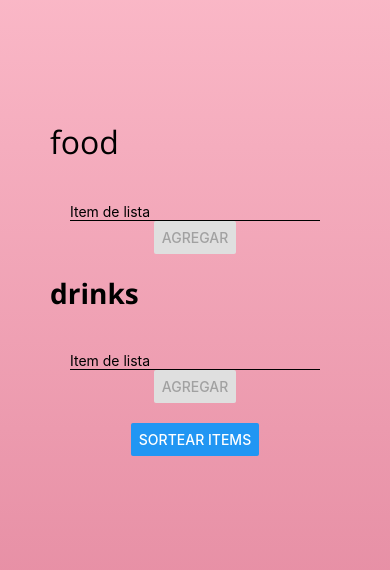
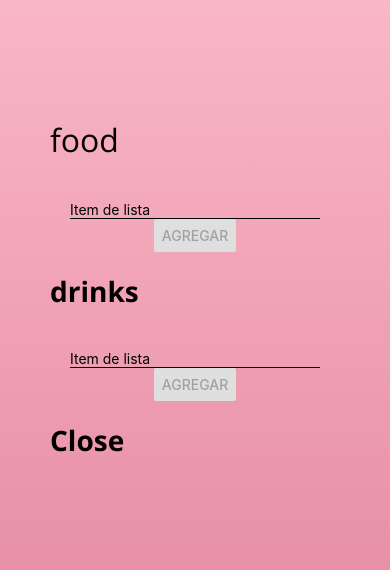
Before and after one commit to MauroSVargas/Curso-app-dev, a React Native app: screen / in a window 390 px wide. Shown: the part 134-704 px from the top of the page. Built offline with nearby package versions, Linux system fonts and the light colour scheme.

Commit message:
re entrega tp 3

```diff
--- a/App.js
+++ b/App.js
@@ -7,7 +7,7 @@ SplashScreen.preventAutoHideAsync();
 
 import ColorsAndSize from './src/components/constantes/ColorsAndSize';
 import ChooseItem from './src/components/ChooseItem';
-/*import ListaSorteada from './src/components/ListaSorteada';*/
+import ListaSorteada from './src/components/ListaSorteada';
 
 export default function App() {
   const [fontsLoaded] = useFonts({
@@ -21,9 +21,6 @@ React.useEffect(() => {
   }
 } , [fontsLoaded]);
 
-/*
-  const SortItems = [items.concat(items2)]
-*/
   if (!fontsLoaded) {
     return null;
   }
@@ -36,7 +33,7 @@ return (
 <ChooseItem>
 </ChooseItem>
 
-<Button title='sortear items'></Button>
+
 
 </LinearGradient>
 );}
--- a/src/components/ChooseItem.js
+++ b/src/components/ChooseItem.js
@@ -1,11 +1,10 @@
-import { StyleSheet, Text, View, Button, TextInput, FlatList, Pressable } from 'react-native'
+import { StyleSheet, Text, View, Button, TextInput, FlatList, Pressable,TouchableOpacity } from 'react-native'
 import React, {useState} from 'react'
 
-
-import ListaSorteada from './ListaSorteada';
 import ColorsAndSize from './constantes/ColorsAndSize';
 import Card from './card';
 import EnviarFormulario from './Modal';
+import ListaSorteada from './ListaSorteada';
 
 
 const ChooseItem = () => {
@@ -56,6 +55,8 @@ const ChooseItem = () => {
   };
 
 
+  const ItemsOrdenados = items.concat(items2)
+
 return(
   <View>
     <Text style={styles.baseText}>
@@ -103,6 +104,14 @@ return(
           selectedItem={selectedItem}
           template={template}
           />}
+
+          <TouchableOpacity onPress= { () =>
+          ItemsOrdenados}>
+                    <Text style={styles.titleText3}>Close</Text>
+
+          </TouchableOpacity>
+
+
           </View>
 )}
 export default ChooseItem
@@ -137,4 +146,10 @@ const styles = StyleSheet.create({
     fontSize: 28,
     fontFamily: 'OpenSans-Bold'
   },
+
+  titleText3: {
+
+      fontSize: 28,
+      fontFamily: 'OpenSans-Bold'
+    },
 });
--- a/src/components/ListaSorteada.js
+++ b/src/components/ListaSorteada.js
@@ -1,33 +1,42 @@
 import { StyleSheet, Text, View,FlatList,Button } from 'react-native'
-import React, {useState} from 'react'
+import React, {useState, render} from 'react'
 import { LinearGradient } from 'expo-linear-gradient'
 
+import ChooseItem from './ChooseItem'
 import Card from './card'
-import Modal from './Modal'
-import EnviarFormulario from './Modal'
 
-const ListaSorteada = () => {
+const ListaSorteada = ({
 
-    const [itemText3, setItemText3] = useState("");
-    const [items3, setItems3] = useState(ArrayNuevo);
+  items,
+  items2,
+  itemData,
+  itemData2,
 
-    const ArrayNuevo = () =>
-    setItems3 ((NewArry) => [sortItems(), {id: Date.now(), value:itemText3 }]);
-    setItemText3("");
+}) => {
+  const [SortList, setSortList] = useState(ItemsOrdenados)
+  /*
+const [SortList, setSortList] = useState();
+const [items3, setItems3] = useState([]);
 
+const ItemsOrdenados = () => {
+  setItems3((SortList) => [...SortList, { id: Date.now()},
+  ...oldArry, { id: Date.now(), value: itemText } ,
+  ...oldArry2, { id: Date.now(), value: itemText2 }]);
+}
+
+*/
     return (
       <View>
-      <Button title='Ordenar Items'  onPress ={() =>
-        SortItems()}/>
+      <FlatList
+        data={(items, items2)}
+        renderItem={(itemData, itemData2) => (
+          setSortList)}
 
-        <FlatList
-            data={items3}
-            renderItem={(itemData3) => {
-              ArrayNuevo}}
-            />
-            </View>
+      />
+      </View>
+
+
+
 )}
 
 export default ListaSorteada
-
-const styles = StyleSheet.create({})
```
Also changed, not shown: src/components/pruebas.js (+22 -0 lines).
